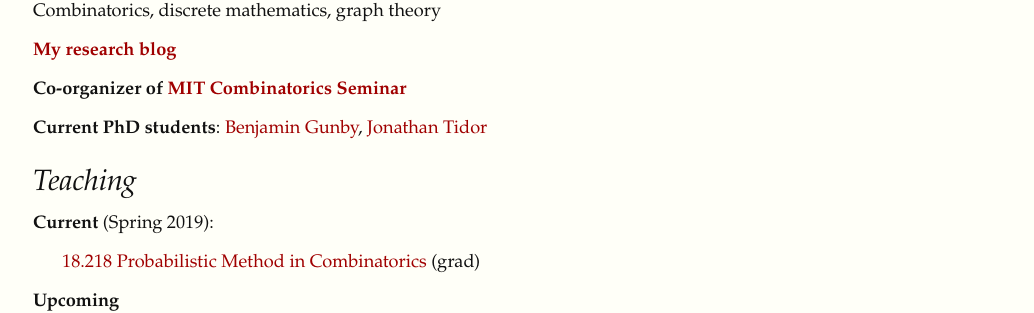
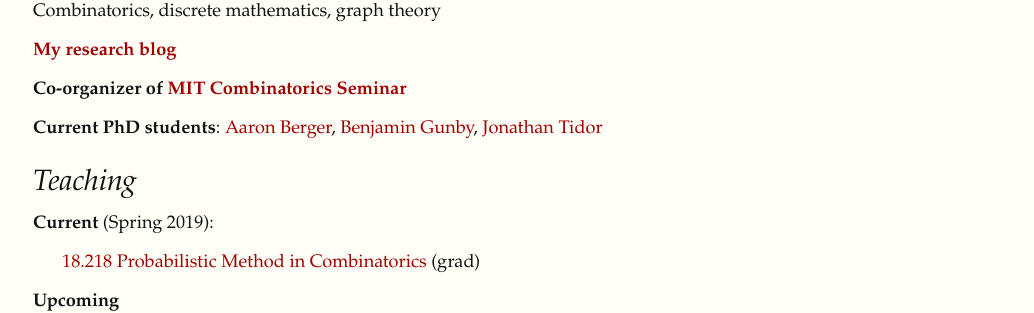
Before and after one commit to yufeizhao/yufeizhao.github.io, a Jekyll site: the page built from index.md, in a window 1280 px wide. Shown: the part 489-802 px from the top of the page, without its empty margins (122-1156 px from the left). Built offline with Jekyll 4.4.1, drawn with Linux system fonts in a browser that asks for light colours; nearby versions of some CDN libraries; formulas are drawn with MathJax 3.

Commit message:
phd students

```diff
--- a/index.md
+++ b/index.md
@@ -37,6 +37,7 @@ Combinatorics, discrete mathematics, graph theory
 **Co-organizer of [MIT Combinatorics Seminar](http://math.mit.edu/seminars/combin/)**
 
 **Current PhD students**:
+[Aaron Berger](https://web.mit.edu/bergera/www/),
 [Benjamin Gunby](http://www.math.harvard.edu/people/GunbyBenjamin.html),
 [Jonathan Tidor](https://math.mit.edu/directory/profile.php?pid=2037)
 
```
